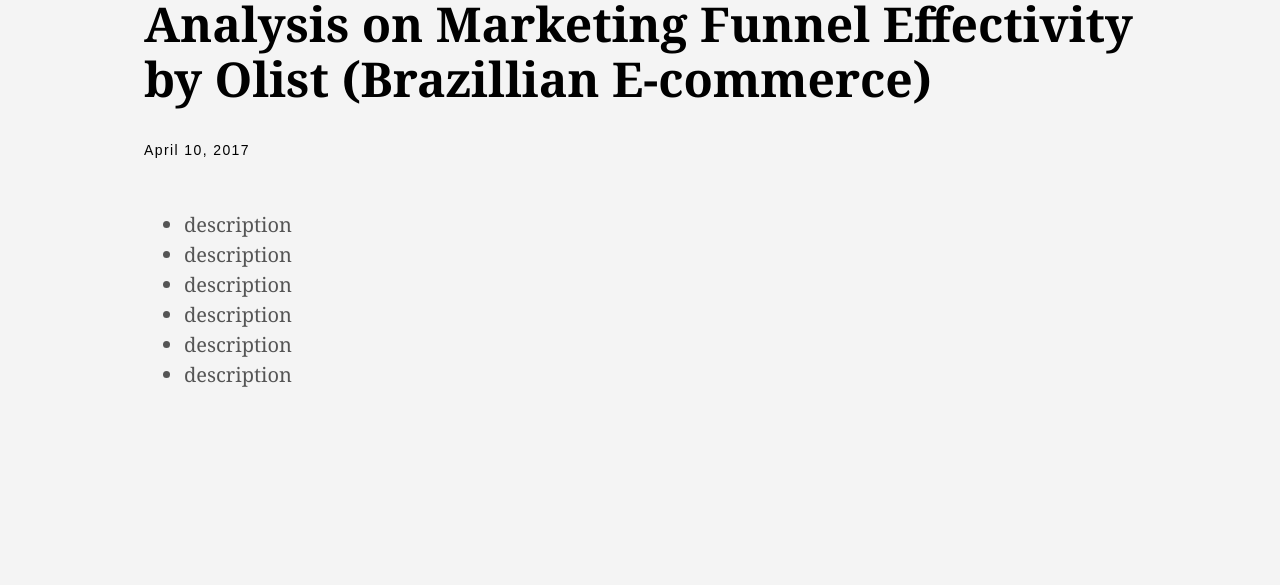
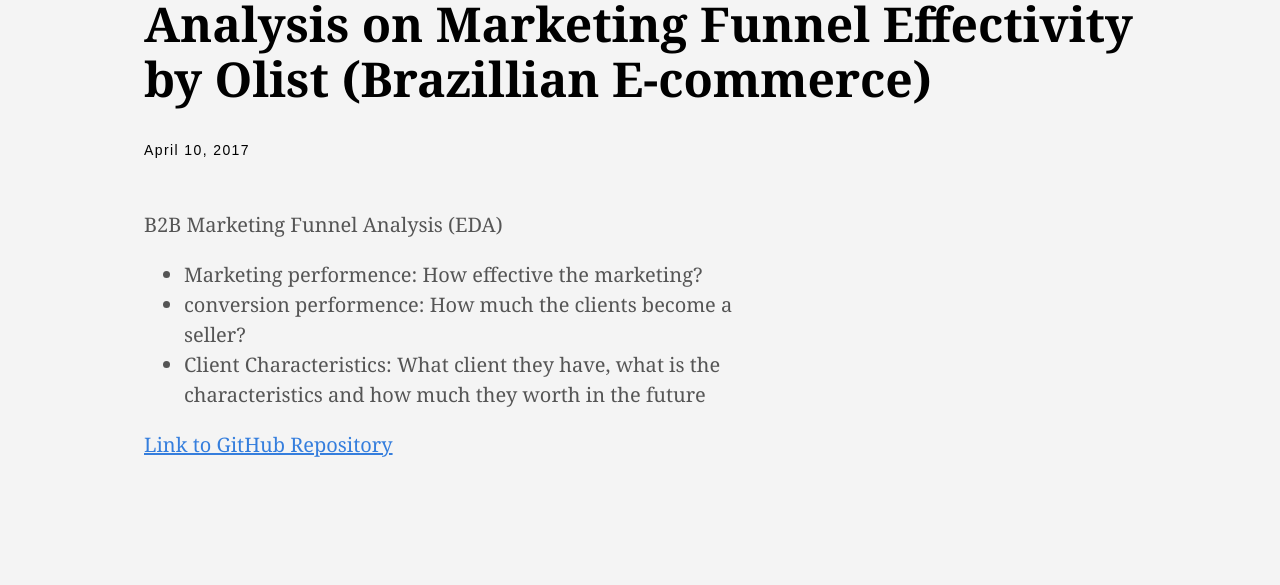
Before and after one commit to Gadiel-pasaribu/Gadiel-pasaribu.github.io, a plain HTML site: page post/project-2/index.html in a window 1280 px wide. Shown: the part 210-795 px from the top of the page. Drawn offline with Linux system fonts and the light colour scheme.

Commit message:
Update index.html

```diff
--- a/post/project-2/index.html
+++ b/post/project-2/index.html
@@ -37,7 +37,7 @@
 <meta itemprop="description" content="Pierre Gringoire">
 <meta itemprop="datePublished" content="2017-04-10T11:00:59-04:00" />
 <meta itemprop="dateModified" content="2017-04-10T11:00:59-04:00" />
-<meta itemprop="wordCount" content="6">
+<meta itemprop="wordCount" content="42">
 
 
 
@@ -190,14 +190,13 @@
 
 
     </header>
-    <div class="nested-copy-line-height lh-copy serif f4 nested-links nested-img mid-gray pr4-l w-two-thirds-l"><ul>
-<li>description</li>
-<li>description</li>
-<li>description</li>
-<li>description</li>
-<li>description</li>
-<li>description</li>
+    <div class="nested-copy-line-height lh-copy serif f4 nested-links nested-img mid-gray pr4-l w-two-thirds-l"><p>B2B Marketing Funnel Analysis (EDA)</p>
+<ul>
+<li>Marketing performence: How effective the marketing?</li>
+<li>conversion performence: How much the clients become a seller?</li>
+<li>Client Characteristics: What client they have, what is the characteristics and how much they worth in the future</li>
 </ul>
+<p><a href="https://github.com/Gadiel-pasaribu/MarketingFunnelAnalysis">Link to GitHub Repository</a></p>
 <ul class="pa0">
 
 </ul>
```
